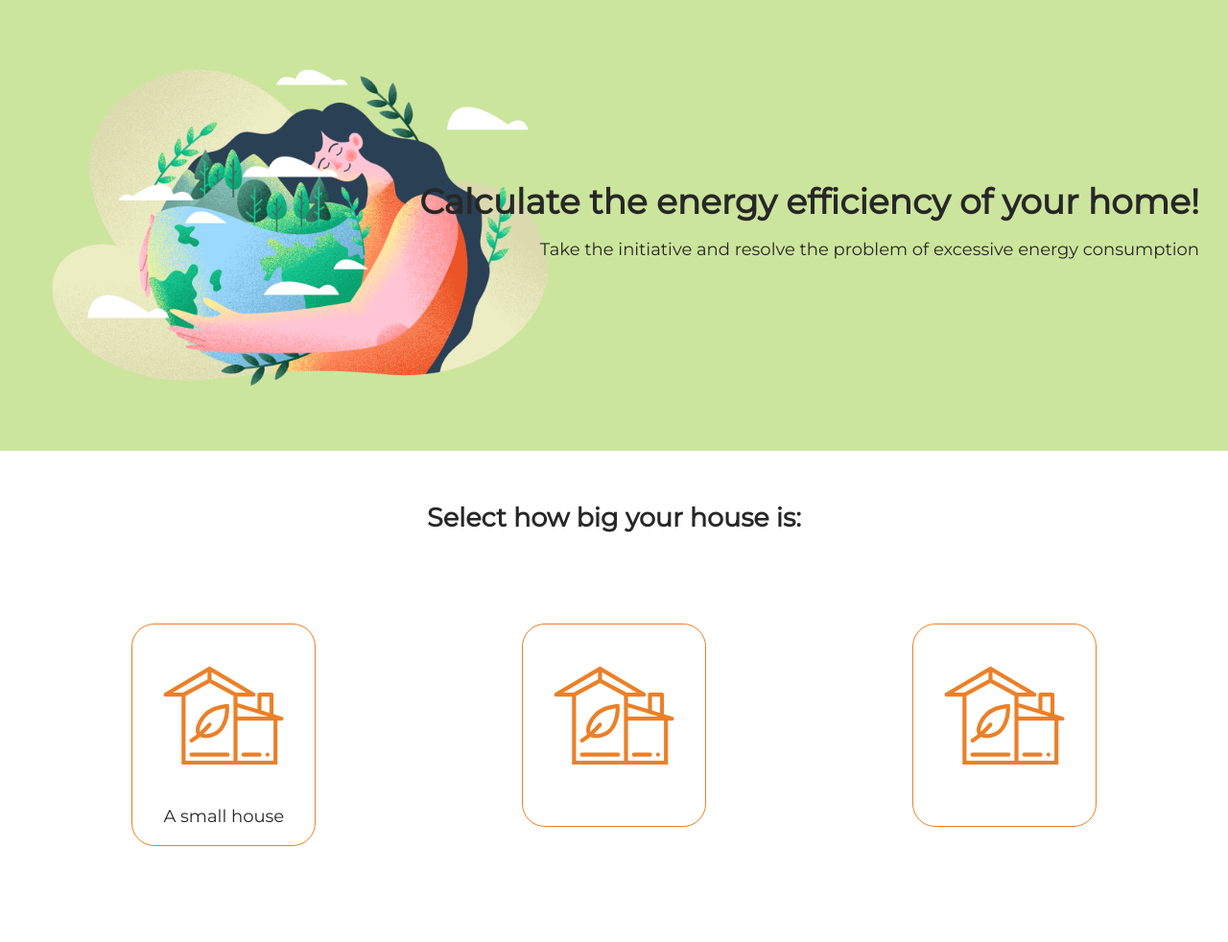
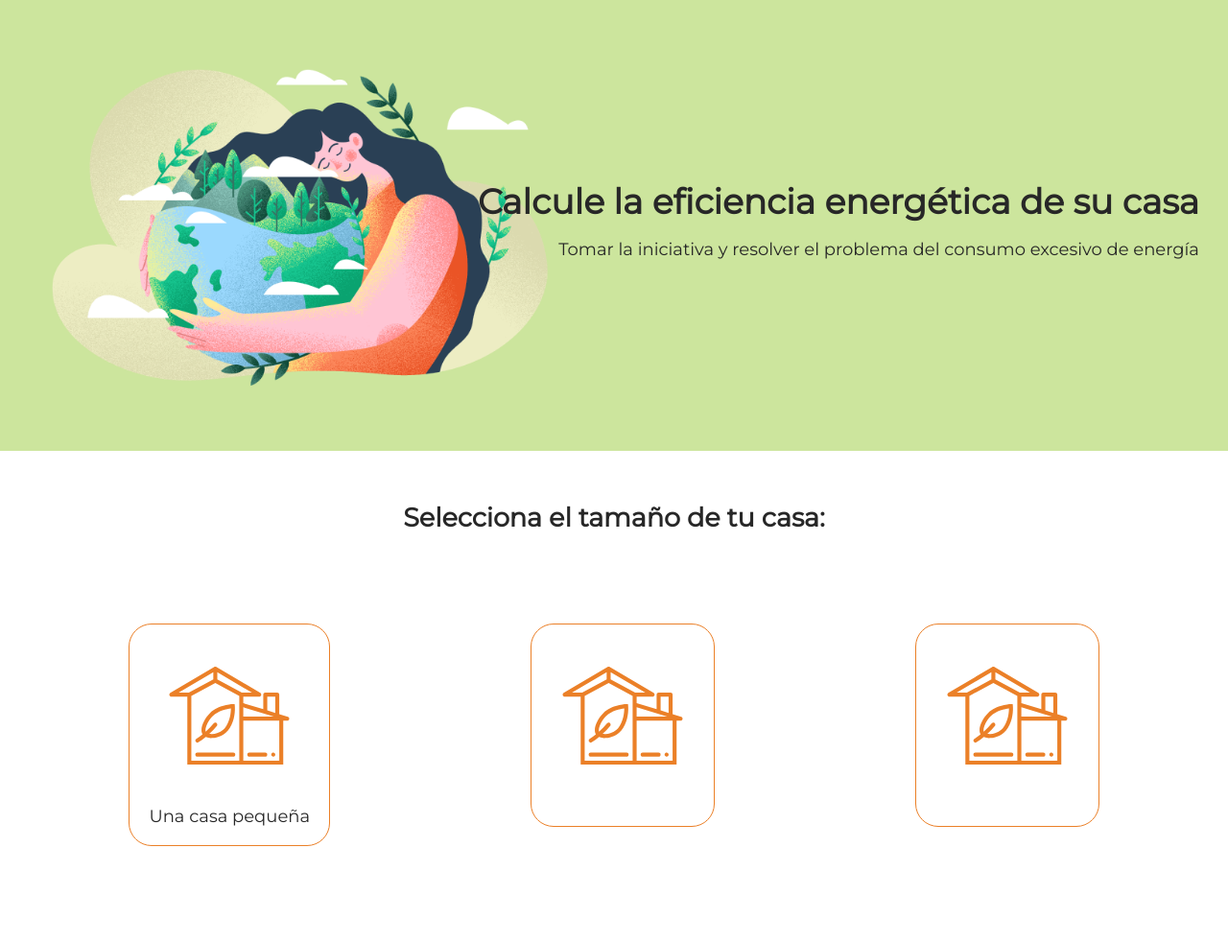
Before and after one commit to superdante1059/calculator_esp, a Flask app: page / in a window 1280 px wide. Shown: the whole page at 96% size. Run offline with Flask 3, Linux system fonts and the light colour scheme.

Commit message:
Update index.html

```diff
--- a/templates/index.html
+++ b/templates/index.html
@@ -8,34 +8,34 @@
   >
   <meta http-equiv="X-UA-Compatible" content="ie=edge">
   <link rel="stylesheet" href="../static/css/style.css">
-  <title>Energy efficiency calculator for smart homes</title>
+  <title>Calculadora de eficiencia energética para casas inteligentes</title>
 </head>
 <body>
   <header class="header">
     <div class="header__text">
-      <h1>Calculate the energy efficiency of your home!</h1>
-      <p>Take the initiative and resolve the problem of excessive energy consumption</p>
+      <h1>Calcule la eficiencia energética de su casa</h1>
+      <p>Tomar la iniciativa y resolver el problema del consumo excesivo de energía</p>
     </div>
   </header>
   <main>
     {% block content %}
-    <h2 class="main__title">Select how big your house is:</h2>
+    <h2 class="main__title">Selecciona el tamaño de tu casa:</h2>
     <ul class="list">
       <li class="list__item">
         <a href="/1">
         <img class="item__img" src="../static/img/home.svg" alt="home">
-        <span>A small house</span></a>
+        <span>Una casa pequeña</span></a>
       </li>
-      <!-- Assignment #1 -->
+      <!-- Tarea #1 -->
       <li class="list__item">
         <a href="/2">
         <img class="item__img" src="../static/img/home.svg" alt="home">
-        <span><!--Add text for a medium-sized house option--></span></a>
+        <span><!--Añadir texto para una opción de casa mediana--></span></a>
       </li>
       <li class="list__item">
         <a href="/3">
         <img class="item__img" src="../static/img/home.svg" alt="home">
-        <span><!--Add text for a large house option--></span></a>
+        <span><!--Añadir texto para una opción de casa grande--></span></a>
       <!--  -->
       </li>
     </ul>
```
